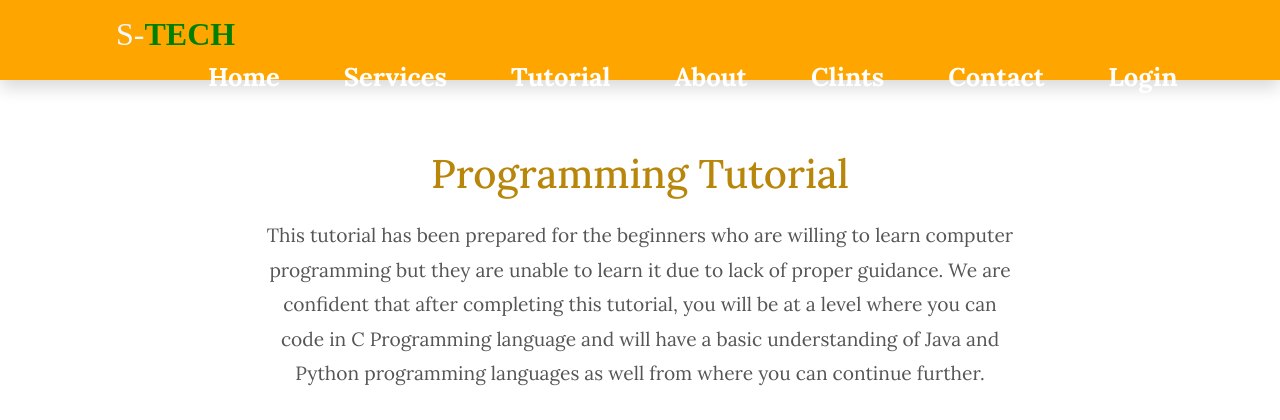
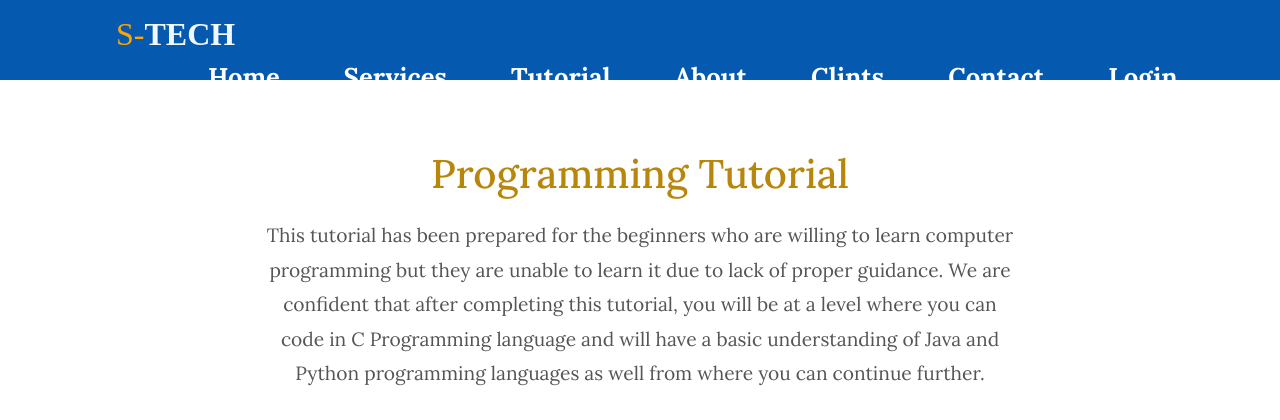
Before and after one commit to AJ0043/website, a Django app: page /program/ in a window 1280 px wide. Shown: the top 420 px of the page. Run offline with Django 5.2, Linux system fonts and the light colour scheme; a user stored in the database is signed in; some libraries are stand-ins or nearby versions; some web fonts are replaced.

Commit message:
first commit

```diff
--- a/Mywebapp/Templates/Blog.html
+++ b/Mywebapp/Templates/Blog.html
@@ -17,8 +17,8 @@
     </title>
 </head>
 <body>
-    <nav class="navbar shadow" id="navbar"style="height: 80px;">
-        <div class="logo" style="margin-top: -6px;"><a href="http://127.0.0.1:2000/home/" style="text-decoration: none; color: aliceblue;font-family: 'Times New Roman', Times, serif;">S-<span style="color:Green; font-weight:bold;font-family: 'Times New Roman', Times, serif;">TECH</span></a></div>
+    <nav class="navbar" id="navbar"style="height: 80px;">
+        <div class="logo" style="margin-top: -6px;"><a href="http://127.0.0.1:2000/home/" style="text-decoration: none; color: Orange;font-family: 'Times New Roman', Times, serif;">S-<span style="color:aliceblue; font-weight:bold;font-family: 'Times New Roman', Times, serif;">TECH</span></a></div>
         <ul class="nav-links" style="padding: 0 60px;font-size: 30px;font-weight:800;">
 
             <li><a href="http://127.0.0.1:2000/home/">Home</a></li>
@@ -89,7 +89,7 @@
         display: flex;
         justify-content: space-between;
         align-items: center;
-        background-color: orange;
+        background-color: rgb(5, 90, 175);
         padding: 1rem;
         position: fixed;
         width: 100%;
--- a/Mywebapp/Templates/Develop.html
+++ b/Mywebapp/Templates/Develop.html
@@ -17,8 +17,8 @@
     </title>
 </head>
 <body>
-    <nav class="navbar shadow" id="navbar"style="height: 80px;">
-        <div class="logo" style="margin-top: -6px;"><a href="http://127.0.0.1:2000/home/" style="text-decoration: none; color: aliceblue;font-family: 'Times New Roman', Times, serif;">S-<span style="color:Green; font-weight:bold;font-family: 'Times New Roman', Times, serif;">TECH</span></a></div>
+    <nav class="navbar" id="navbar"style="height: 80px;">
+        <div class="logo" style="margin-top: -6px;"><a href="http://127.0.0.1:2000/home/" style="text-decoration: none; color: Orange;font-family: 'Times New Roman', Times, serif;">S-<span style="color:aliceblue; font-weight:bold;font-family: 'Times New Roman', Times, serif;">TECH</span></a></div>
         <ul class="nav-links" style="padding: 0 60px;font-size: 30px;font-weight:800;">
 
             <li><a href="http://127.0.0.1:2000/home/">Home</a></li>
@@ -89,7 +89,7 @@
         display: flex;
         justify-content: space-between;
         align-items: center;
-        background-color: orange;
+        background-color: rgb(5, 90, 175);
         padding: 1rem;
         position: fixed;
         width: 100%;
--- a/Mywebapp/Templates/Domain.html
+++ b/Mywebapp/Templates/Domain.html
@@ -17,8 +17,8 @@
     </title>
 </head>
 <body>
-    <nav class="navbar shadow" id="navbar">
-        <div class="logo" style="margin-top: -6px;"><a href="http://127.0.0.1:2000/home/" style="text-decoration: none; color: aliceblue;font-family: 'Times New Roman', Times, serif;">S-<span style="color:Green; font-weight:bold;font-family: 'Times New Roman', Times, serif;">TECH</span></a></div>
+    <nav class="navbar" id="navbar">
+        <div class="logo" style="margin-top: -6px;"><a href="http://127.0.0.1:2000/home/" style="text-decoration: none; color: Orange;font-family: 'Times New Roman', Times, serif;">S-<span style="color:aliceblue; font-weight:bold;font-family: 'Times New Roman', Times, serif;">TECH</span></a></div>
         <ul class="nav-links" style="padding: 0 60px;font-size: 30px;font-weight:800;">
 
             <li><a href="http://127.0.0.1:2000/home/">Home</a></li>
@@ -94,7 +94,7 @@
         display: flex;
         justify-content: space-between;
         align-items: center;
-        background-color: orange;
+        background-color: rgb(5, 90, 175);
         padding: 1rem;
         position: fixed;
         width: 100%;
--- a/Mywebapp/Templates/Ecom.html
+++ b/Mywebapp/Templates/Ecom.html
@@ -17,8 +17,8 @@
     </title>
 </head>
 <body>
-    <nav class="navbar shadow" id="navbar">
-        <div class="logo" style="margin-top: -6px;"><a href="http://127.0.0.1:2000/home/" style="text-decoration: none; color: aliceblue;font-family: 'Times New Roman', Times, serif;">S-<span style="color:Green; font-weight:bold;font-family: 'Times New Roman', Times, serif;">TECH</span></a></div>
+    <nav class="navbar" id="navbar">
+        <div class="logo" style="margin-top: -6px;"><a href="http://127.0.0.1:2000/home/" style="text-decoration: none; color: Orange;font-family: 'Times New Roman', Times, serif;">S-<span style="color:aliceblue; font-weight:bold;font-family: 'Times New Roman', Times, serif;">TECH</span></a></div>
         <ul class="nav-links" style="padding: 0 60px;font-size: 30px;font-weight:800;">
 
             <li><a href="http://127.0.0.1:2000/home/">Home</a></li>
@@ -94,7 +94,7 @@
         display: flex;
         justify-content: space-between;
         align-items: center;
-        background-color: orange;
+        background-color: rgb(5, 90, 175);
         padding: 1rem;
         position: fixed;
         width: 100%;
--- a/Mywebapp/Templates/Home.html
+++ b/Mywebapp/Templates/Home.html
@@ -23,8 +23,8 @@
     </title>
 </head>
 <body>
-    <nav class="navbar shadow" id="navbar" style="height: 80px; ">
-        <div class="logo" style="margin-top: -6px;"><a href="http://127.0.0.1:2000/home/" style="text-decoration: none; color: aliceblue;font-family: 'Times New Roman', Times, serif;">S-<span style="color:Green; font-weight:bold;font-family: 'Times New Roman', Times, serif;">TECH</span></a></div>
+    <nav class="navbar" id="navbar" style="height: 80px; ">
+        <div class="logo" style="margin-top: -6px;"><a href="http://127.0.0.1:2000/home/" style="text-decoration: none; color: Orange;font-family: 'Times New Roman', Times, serif;">S-<span style="color:aliceblue; font-weight:bold;font-family: 'Times New Roman', Times, serif;">TECH</span></a></div>
         <ul class="nav-links" style="padding: 0 60px;font-size: 30px;font-weight:800;">
             <li><a href="http://127.0.0.1:2000/home/">Home</a></li>
             <li><a href="http://127.0.0.1:2000/Service/">Services</a></li>
@@ -92,7 +92,7 @@ html {
     display: flex;
     justify-content: space-between;
     align-items: center;
-    background-color:Orange;
+    background-color: rgb(5, 90, 175);
     padding: 1rem;
     position: fixed;
     width: 100%;
--- a/Mywebapp/Templates/Host.html
+++ b/Mywebapp/Templates/Host.html
@@ -17,8 +17,8 @@
     </title>
 </head>
 <body>
-    <nav class="navbar shadow" id="navbar"style="height: 80px;">
-        <div class="logo" style="margin-top: -6px;"><a href="http://127.0.0.1:2000/home/" style="text-decoration: none; color: aliceblue;font-family: 'Times New Roman', Times, serif;">S-<span style="color:Green; font-weight:bold;font-family: 'Times New Roman', Times, serif;">TECH</span></a></div>
+    <nav class="navbar" id="navbar"style="height: 80px;">
+        <div class="logo" style="margin-top: -6px;"><a href="http://127.0.0.1:2000/home/" style="text-decoration: none; color: orange;font-family: 'Times New Roman', Times, serif;">S-<span style="color:aliceblue; font-weight:bold;font-family: 'Times New Roman', Times, serif;">TECH</span></a></div>
         <ul class="nav-links" style="padding: 0 60px;font-size: 30px;font-weight:800;">
 
             <li><a href="http://127.0.0.1:2000/home/">Home</a></li>
@@ -89,7 +89,7 @@
         display: flex;
         justify-content: space-between;
         align-items: center;
-        background-color: orange;
+        background-color: rgb(5, 90, 175);ß
         padding: 1rem;
         position: fixed;
         width: 100%;
--- a/Mywebapp/Templates/Learn.html
+++ b/Mywebapp/Templates/Learn.html
@@ -23,8 +23,8 @@
     </title>
 </head>
 <body>
-    <nav class="navbar shadow" id="navbar" style="height: 80px; ">
-        <div class="logo" style="margin-top: -6px;"><a href="http://127.0.0.1:2000/home/" style="text-decoration: none; color: aliceblue;font-family: 'Times New Roman', Times, serif;">S-<span style="color:Green; font-weight:bold;font-family: 'Times New Roman', Times, serif;">TECH</span></a></div>
+    <nav class="navbar" id="navbar" style="height: 80px; ">
+        <div class="logo" style="margin-top: -6px;"><a href="http://127.0.0.1:2000/home/" style="text-decoration: none; color: Orange;font-family: 'Times New Roman', Times, serif;">S-<span style="color:aliceblue; font-weight:bold;font-family: 'Times New Roman', Times, serif;">TECH</span></a></div>
         <ul class="nav-links" style="padding: 0 60px;font-size: 30px;font-weight:800;">
             <li><a href="http://127.0.0.1:2000/home/">Home</a></li>
             <li><a href="http://127.0.0.1:2000/Service/">Services</a></li>
@@ -92,7 +92,7 @@ html {
     display: flex;
     justify-content: space-between;
     align-items: center;
-    background-color:Orange;
+    background-color: rgb(5, 90, 175);
     padding: 1rem;
     position: fixed;
     width: 100%;
--- a/Mywebapp/Templates/Program.html
+++ b/Mywebapp/Templates/Program.html
@@ -18,19 +18,19 @@
 
 <title>
         {% block title %}
-        STECH Web development
+        STECH Web developement
         {% endblock title %}
     </title>
 </head>
 <body>
-    <nav class="navbar shadow" id="navbar" style="height: 80px; ">
-        <div class="logo" style="margin-top: -6px;"><a href="http://127.0.0.1:2000/home/" style="text-decoration: none; color: aliceblue;font-family: 'Times New Roman', Times, serif;">S-<span style="color:Green; font-weight:bold;font-family: 'Times New Roman', Times, serif;">TECH</span></a></div>
+    <nav class="navbar" id="navbar" style="height: 80px; ">
+        <div class="logo" style="margin-top: -6px;"><a href="http://127.0.0.1:2000/home/" style="text-decoration: none; color: Orange;font-family: 'Times New Roman', Times, serif;">S-<span style="color:aliceblue; font-weight:bold;font-family: 'Times New Roman', Times, serif;">TECH</span></a></div>
         <ul class="nav-links" style="padding: 0 60px;font-size: 30px;font-weight:800;">
             <li><a href="http://127.0.0.1:2000/home/">Home</a></li>
             <li><a href="http://127.0.0.1:2000/Service/">Services</a></li>
             <li><a href="http://127.0.0.1:2000/program/">Tutorial</a></li>
             <li><a href="http://127.0.0.1:2000/About/">About</a></li>
-            <li><a href="http://127.0.0.1:2000/About/">Clints</a></li>
+            <li><a href="http://127.0.0.1:2000/Login1/">Clints</a></li>
             <li><a href="http://127.0.0.1:2000/contact/">Contact</a></li>
             <li><a href="http://127.0.0.1:2000/Login1/">Login</a></li>
 
@@ -92,7 +92,7 @@ html {
     display: flex;
     justify-content: space-between;
     align-items: center;
-    background-color:Orange;
+    background-color: rgb(5, 90, 175);
     padding: 1rem;
     position: fixed;
     width: 100%;
@@ -231,8 +231,8 @@ html {
 
 @media screen and (max-width: 480px) {
     .logo {
-        font-size: 1.2rem;
-        margin-left: 30px;
+        font-size: 1rem;
+        margin-left: -30px;
     }
 
     .nav-links a {
@@ -251,7 +251,64 @@ html {
         transform: translateY(0);
     }
 }
+
+
+
+
+
+
+
+
+
+
+
+
+
+
+
+
+
+
+
+.info h1{
+margin-top: 500px;
+position: absolute;
+
+
+
+
+}
+
+
+
+
+
+
+
+
+
+
 </style>
+
+
+
+
+
+
+
+
+
+
+
+
+
+
+
+
+
+
+
+
 
 
 
--- a/Mywebapp/Templates/Service.html
+++ b/Mywebapp/Templates/Service.html
@@ -23,8 +23,8 @@
     </title>
 </head>
 <body>
-    <nav class="navbar shadow" id="navbar" style="height: 80px; ">
-        <div class="logo" style="margin-top: -6px;"><a href="http://127.0.0.1:2000/home/" style="text-decoration: none; color: aliceblue;font-family: 'Times New Roman', Times, serif;">S-<span style="color:Green; font-weight:bold;font-family: 'Times New Roman', Times, serif;">TECH</span></a></div>
+    <nav class="navbar" id="navbar" style="height: 80px; ">
+        <div class="logo" style="margin-top: -6px;"><a href="http://127.0.0.1:2000/home/" style="text-decoration: none; color: Orange;font-family: 'Times New Roman', Times, serif;">S-<span style="color:aliceblue; font-weight:bold;font-family: 'Times New Roman', Times, serif;">TECH</span></a></div>
         <ul class="nav-links" style="padding: 0 60px;font-size: 30px;font-weight:800;">
             <li><a href="http://127.0.0.1:2000/home/">Home</a></li>
             <li><a href="http://127.0.0.1:2000/Service/">Services</a></li>
@@ -92,7 +92,7 @@ html {
     display: flex;
     justify-content: space-between;
     align-items: center;
-    background-color:Orange;
+    background-color:rgb(50 , 90 ,175);
     padding: 1rem;
     position: fixed;
     width: 100%;
--- a/Mywebapp/Templates/Webd.html
+++ b/Mywebapp/Templates/Webd.html
@@ -17,8 +17,8 @@
     </title>
 </head>
 <body>
-    <nav class="navbar shadow" id="navbar"style="height: 80px;">
-        <div class="logo" style="margin-top: -6px;"><a href="http://127.0.0.1:2000/home/" style="text-decoration: none; color: aliceblue;font-family: 'Times New Roman', Times, serif;">S-<span style="color:Green; font-weight:bold;font-family: 'Times New Roman', Times, serif;">TECH</span></a></div>
+    <nav class="navbar" id="navbar"style="height: 80px;">
+        <div class="logo" style="margin-top: -6px;"><a href="http://127.0.0.1:2000/home/" style="text-decoration: none; color: Orange;font-family: 'Times New Roman', Times, serif;">S-<span style="color:aliceblue; font-weight:bold;font-family: 'Times New Roman', Times, serif;">TECH</span></a></div>
         <ul class="nav-links" style="padding: 0 60px;font-size: 30px;font-weight:800;">
 
             <li><a href="http://127.0.0.1:2000/home/">Home</a></li>
@@ -89,7 +89,7 @@
         display: flex;
         justify-content: space-between;
         align-items: center;
-        background-color: orange;
+        background-color: rgb(5, 90, 175);
         padding: 1rem;
         position: fixed;
         width: 100%;
```
Also changed, not shown: Mywebapp/Templates/About.html (+25 -4 lines), Mywebapp/Templates/App.html (+19 -16 lines), Mywebapp/Templates/Contact.html (+28 -7 lines), Mywebapp/Templates/SEO.html (+5 -5 lines).
